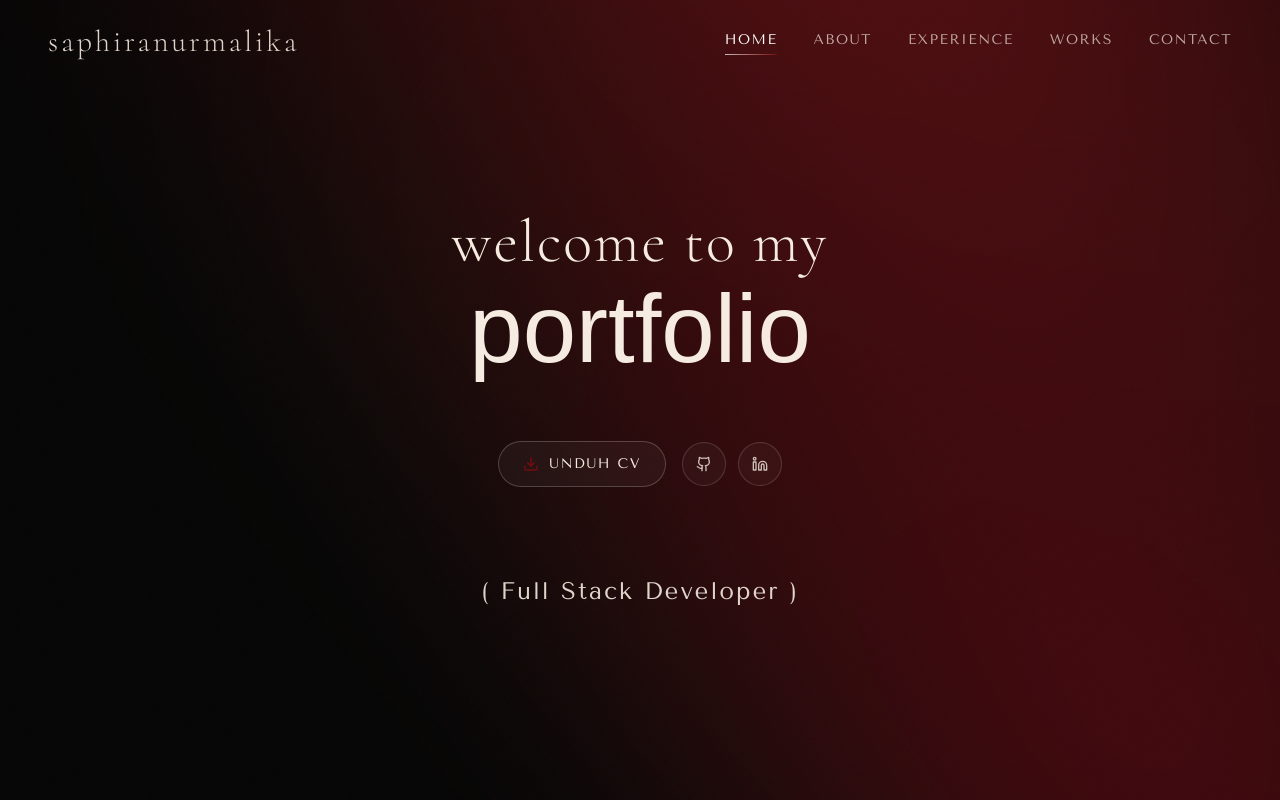
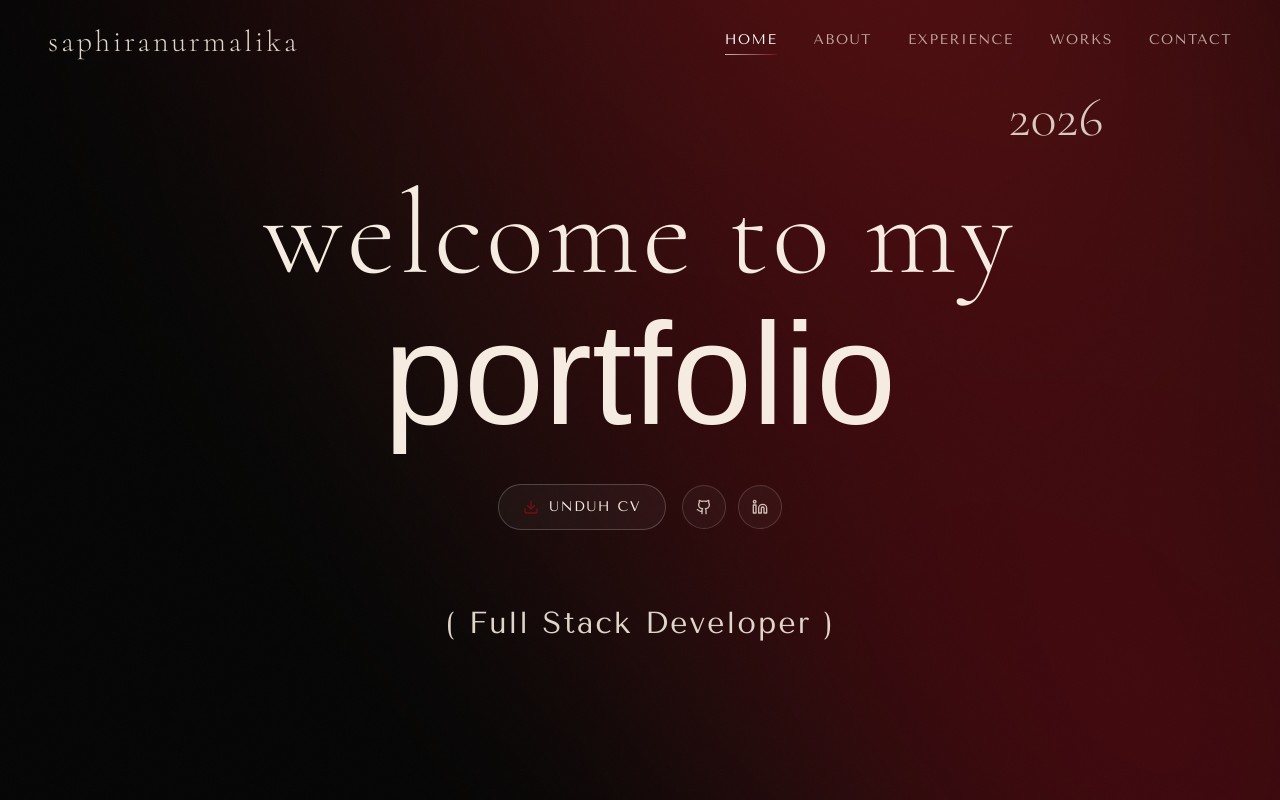
Before and after one commit to sphiranmlika/portfolio, a Next.js app: page / in a window 1280 px wide. Shown: the top 800 px of the page. Built offline with nearby package versions, Linux system fonts and the light colour scheme; a web font is replaced by a local one.

Commit message:
chore: auto-sync 2026-11-24T06:05:35.294Z

```diff
--- a/components/sections/Hero.tsx
+++ b/components/sections/Hero.tsx
@@ -31,21 +31,26 @@ export function Hero() {
       className="hero relative min-h-screen min-h-[100dvh] w-full flex flex-col justify-center items-center text-[#f5ebe0] px-4 sm:px-8 pt-20 pb-12 overflow-hidden"
     >
       {/* Central Hero Heading */}
-      <div className="relative z-10 flex flex-col items-center justify-center text-center max-w-4xl mx-auto w-full">
+      <div className="relative z-10 flex flex-col items-center justify-center text-center max-w-5xl mx-auto w-full">
         <motion.div
           initial={{ opacity: 0, y: 20 }}
           animate={{ opacity: 1, y: 0 }}
           transition={{ duration: 0.8, ease: "easeOut" }}
-          className="flex flex-col items-center w-full"
+          className="hero-heading w-full"
         >
-          {/* Editorial Display Heading - lowercase and medium-large scale */}
-          <h1 className="heading text-3xl sm:text-4xl md:text-5xl lg:text-6xl tracking-[2.5px] sm:tracking-[3.5px] font-light text-[#f5ebe0] lowercase leading-none">
-            welcome to my
-          </h1>
+          {/* Editorial Display Heading with Floating 2026 */}
+          <div className="relative inline-flex items-center justify-center">
+            <h1 className="hero-title">
+              welcome to my
+            </h1>
+            <span className="hero-year">
+              2026
+            </span>
+          </div>
 
-          {/* Expressive Cursive Text - slightly reduced scale */}
-          <div className="relative inline-flex items-center justify-center mt-1 sm:mt-2 mb-2 sm:mb-4 max-w-full">
-            <span className="cursive-text text-5xl sm:text-6xl md:text-7xl lg:text-8xl leading-[0.8] py-2 text-[#f5ebe0] break-words">
+          {/* Expressive Cursive Text */}
+          <div className="relative inline-flex items-center justify-center max-w-full">
+            <span className="hero-cursive break-words">
               portfolio
             </span>
           </div>
@@ -97,7 +102,7 @@ export function Hero() {
           initial={{ opacity: 0, y: 15 }}
           animate={{ opacity: 1, y: 0 }}
           transition={{ duration: 0.8, delay: 0.55, ease: "easeOut" }}
-          className="mt-12 sm:mt-16 md:mt-20 min-h-[48px] py-1 flex items-center justify-center relative w-full px-2"
+          className="mt-8 sm:mt-12 md:mt-16 min-h-[48px] py-1 flex items-center justify-center relative w-full px-2"
         >
           <AnimatePresence mode="wait">
             <motion.span
@@ -109,7 +114,7 @@ export function Hero() {
                 duration: 0.5,
                 ease: [0.25, 0.1, 0.25, 1],
               }}
-              className="normal-text text-base sm:text-lg md:text-xl lg:text-2xl text-[#f5ebe0]/90 tracking-[2px] select-none inline-block text-center leading-normal pb-1 max-w-full"
+              className="hero-job-title select-none inline-block text-center leading-normal pb-1 max-w-full"
             >
               {positions[titleIndex]}
             </motion.span>
```
